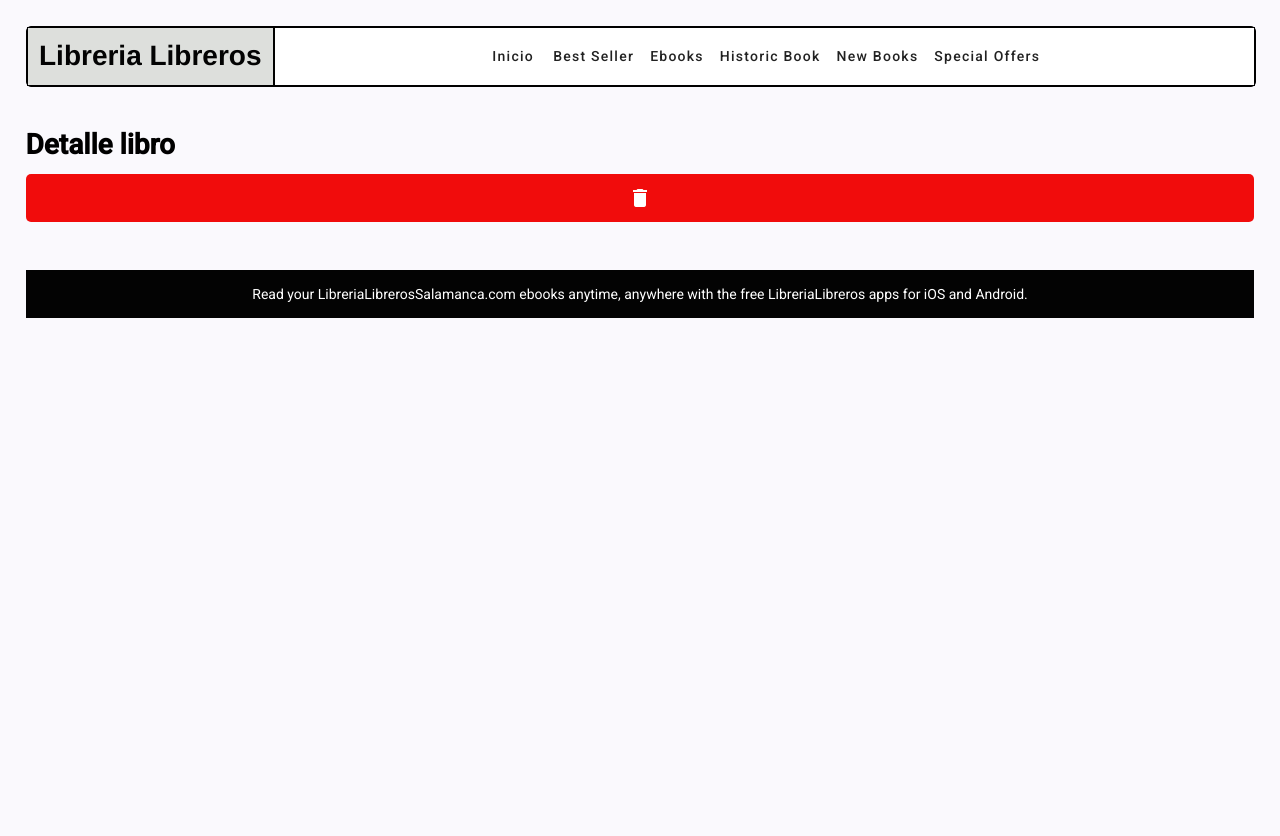
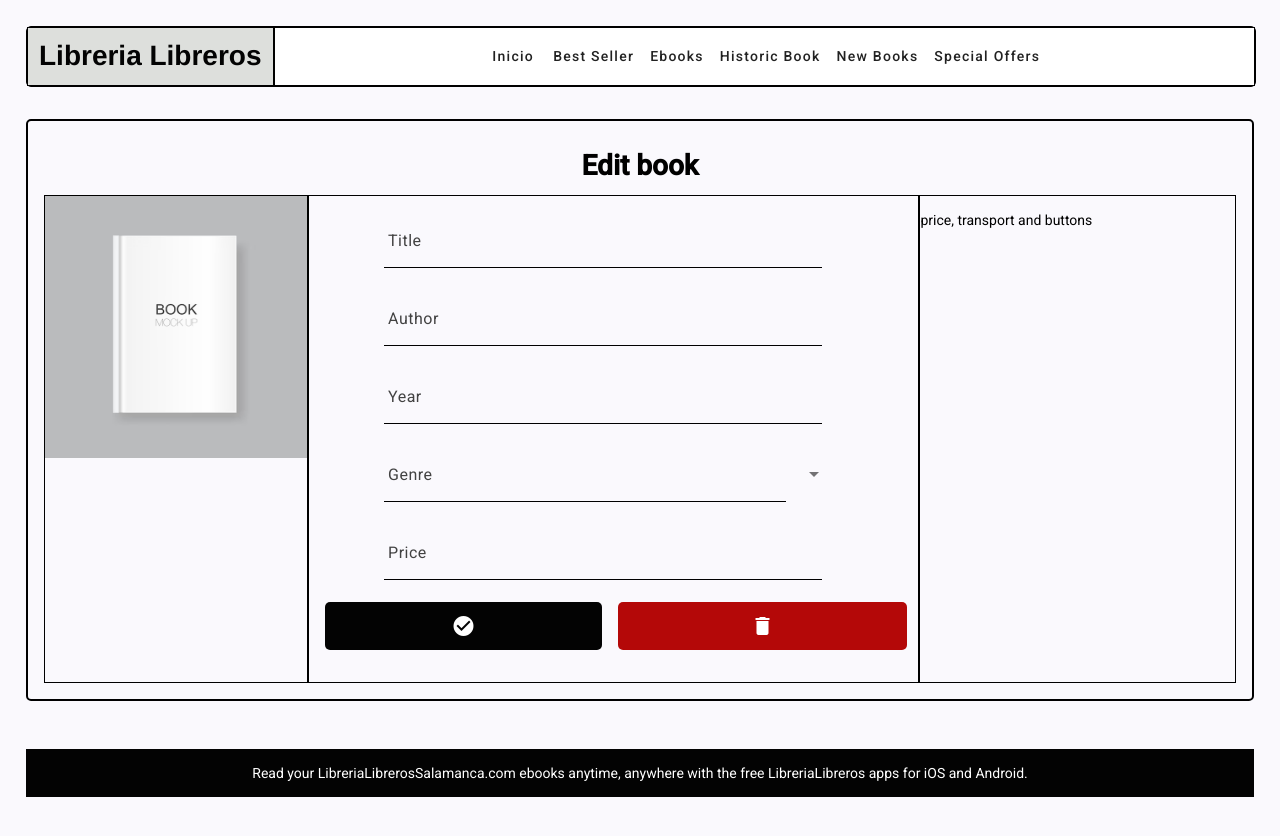
Before and after one commit to oscar1324/APP-BOOK-LIBRARY, an Angular app in the folder app-book-library/: page /Detalle-libro in a window 1280 px wide. Shown: the top 836 px of the page. Before the commit the page ends 800 px from the top, so only its background shows below. Built offline with nearby package versions, Linux system fonts and the light colour scheme.

Commit message:
[ADD] Update form with put HttpRequest

```diff
--- a/app-book-library/src/app/pages/book-detail-component/book-detail-component.css
+++ b/app-book-library/src/app/pages/book-detail-component/book-detail-component.css
@@ -1,10 +1,77 @@
-.container {
-    margin: 3rem 0 3rem 0 ;
+.main {
+    margin: 2rem 0rem 3rem 0rem;
+    border: 2px solid black;
+    padding: 1rem;
+    border-radius: 5px;
 }
 
-.button {
+.container {
+    display: flex;
+    flex-direction: row;
+
+
+}
+
+.box-title {
+    display: flex;
+    justify-content: center;
+    align-items: center;
+    width: 100%;
+    height: auto;
+}
+
+.box-img {
+    border: 1px solid black;
+    width: 25%;
+}
+
+.box-img__img {
+    width: 100%;
+    height: auto;
+
+}
+
+.box-data {
+    border: 1px solid black;
+    width: 55%;
+    height: auto;
+    padding: 1rem;
+}
+
+
+.box__pay {
+    border: 1px solid black;
+    width: 30%;
+    height: auto;
+}
+
+.control {
+    display: flex;
+    flex-direction: row;
+}
+
+.box-button {
+
+    width: 50%;
+    height: 100%;
+
+}
+
+.button__update {
+    width: 96%;
+
+    background-color: var(--color-black);
+    color: var(--color-white);
+    border-radius: 5px;
+    margin-bottom: 1rem;
+    margin-right: 1rem;
+
+}
+
+.button__delete {
     width: 100%;
     background-color: var(--color-red-delete);
     color: var(--color-white);
     border-radius: 5px;
+
 }
--- a/app-book-library/src/app/pages/book-detail-component/book-detail-component.html
+++ b/app-book-library/src/app/pages/book-detail-component/book-detail-component.html
@@ -1,16 +1,41 @@
-<div class="container">
-    <h1>Detalle libro</h1>
-    <div>
-        <p>{{data.id}}</p>
-        <p>{{data.title}}</p>
-        <p>{{data.author}}</p>
-        <p>{{data.genre}}</p>
-        <p>{{data.year}}</p>
-        <p>{{data.price}}</p>
-        <button mat-icon-button class="button" (click)="deleteRequest()">
-            <mat-icon>
-                delete
-            </mat-icon>
-        </button>
+<div class="main">
+    <div class="box-title">
+        <h1 class="title">Edit book</h1>
+    </div>
+    <div class="container">
+        <div class="box-img">
+           <img class="box-img__img" src="assets/img/book_grey.avif">
+        </div>
+        <div class="box-data">
+            <div class="box-data__data">
+
+                <form [formGroup]="updateBookForm" >
+                    <app-form-input formControlName="title" [label]="'Title'" [type]="'text'" [inputValue]="data.title"></app-form-input>
+                    <app-form-input formControlName="author" [label]="'Author'" [type]="'text'" [inputValue]="data.author"></app-form-input>
+                    <app-form-input formControlName="year" [label]="'Year'" [type]="'text'" [inputValue]="data.year"></app-form-input>
+                    <app-form-select formControlName="genre" [label]="'Genre'" [valueSelect]="data.genre"></app-form-select>
+                    <app-form-input formControlName="price" [label]="'Price'" [type]="'text'" [inputValue]="data.price"></app-form-input>
+
+                </form>
+
+            </div>
+            <div class="box-button">
+                <div class="control">
+                    <button mat-icon-button class="button__update" (click)="updateRequest()">
+                        <mat-icon>
+                           check_circle
+                        </mat-icon>
+                    </button>
+                    <button mat-icon-button class="button__delete" (click)="deleteRequest()">
+                        <mat-icon>
+                            delete
+                        </mat-icon>
+                    </button>
+                </div>
+            </div>
+        </div>
+        <div class="box__pay">
+            <p> price, transport and buttons</p>
+        </div>
     </div>
 </div>
--- a/app-book-library/src/app/pages/book-detail-component/book-detail-component.ts
+++ b/app-book-library/src/app/pages/book-detail-component/book-detail-component.ts
@@ -9,10 +9,22 @@ import { MatButtonModule } from '@angular/material/button';
 import { MatIconModule } from '@angular/material/icon';
 import { HttpBookService } from '../../features/services/HttpBookService';
 import { MatSnackBar } from '@angular/material/snack-bar';
+import { FormInput } from '../../shared/forms/form-input/form-input';
+import { FormSelect } from '../../shared/forms/form-select/form-select';
+import { MatSelect } from "@angular/material/select";
+import { FormBuilder } from '@angular/forms';
+import { FormGroup } from '@angular/forms';
+import { Validators } from '@angular/forms';
+import { ChangeDetectorRef } from '@angular/core';
+import { MatInputModule } from '@angular/material/input';
+import { FormControl, ReactiveFormsModule } from '@angular/forms';
+import { MatFormFieldModule } from '@angular/material/form-field';
+import { FormsModule } from '@angular/forms';
+import { error } from 'console';
 
 @Component({
   selector: 'app-book-detail-component',
-  imports: [MatIconButton, MatButtonModule,MatIconModule, CommonModule],
+  imports: [MatFormFieldModule,MatInputModule,ReactiveFormsModule,FormSelect, FormInput, MatIconButton, MatButtonModule, MatIconModule, CommonModule],
   templateUrl: './book-detail-component.html',
   styleUrl: './book-detail-component.css',
 })
@@ -28,14 +40,25 @@ export class BookDetailComponent implements OnInit{
   };
 
   audioPlayer!: HTMLAudioElement;
+  updateBookForm!: FormGroup;
+
 
   constructor(
+    private formBuilder: FormBuilder,
     private router: ActivatedRoute,
     private navegacion: Router,
     private bookService: HttpBookService,
-    private _snackBar: MatSnackBar
+    private _snackBar: MatSnackBar,
+    private cd: ChangeDetectorRef
   ) {
 
+    this.updateBookForm = this.formBuilder.group({
+      title: ['', Validators.required],
+      author: ['', Validators.required],
+      price: ['', Validators.required],
+      year: ['', [Validators.required,  Validators.min(1500)]],
+      genre: ['', Validators.required]
+    })
     this.chargeAudio();
 
   }
@@ -53,7 +76,18 @@ export class BookDetailComponent implements OnInit{
         genre: params['genre'],
         price: params['price']
       }
-    })
+
+      // Damos valores al formulario
+      this.updateBookForm.patchValue({
+        title: this.data.title,
+        author: this.data.author,
+        year: this.data.year,
+        genre: this.data.genre,
+        price: this.data.price
+      });
+
+      this.cd.detectChanges();
+    });
   }
 
   chargeAudio(): void {
@@ -67,6 +101,40 @@ export class BookDetailComponent implements OnInit{
     this.audioPlayer.play().catch( error => {
       console.error('A problem has during playback -> ', error);
     })
+  }
+
+  updateRequest(): void {
+
+    const objeto_json = {
+      title: this.updateBookForm.value.title,
+      author: this.updateBookForm.value.author ,
+      year: this.updateBookForm.value.year,
+      genre: this.updateBookForm.value.genre,
+      price: this.updateBookForm.value.price,
+      id: this.data.id
+    };
+
+    this.bookService.updateBook(objeto_json).subscribe({
+      next: (response) => {
+        console.warn('Se ha realizado la petición de manera exitosa -> ', response.status);
+        this.playbackAduio();
+        this._snackBar.open('The book has been update!','Close',{
+          duration: 3000,
+          horizontalPosition: 'center',
+          verticalPosition: 'top'
+        });
+
+        this.navegacion.navigate(['/Libreria-Salamanca']).then(()  => window.location.reload());
+
+      },
+      error: (err) => {
+        console.log('Error durante la peticion Http post -> ', err);
+      }
+    })
+
+    console.warn(objeto_json);
+
+
   }
 
   deleteRequest(): void {
@@ -87,20 +155,12 @@ export class BookDetailComponent implements OnInit{
             this.navegacion.navigate(['/Libreria-Salamanca']);
           },2000);
 
-
-
-
-
-
         }
-
       },
       error: (err)=> {
 
         console.log("Problemas durante la eliminación -> " , err);
-
       }
     })
   }
-
 }
--- a/app-book-library/src/app/shared/Dialogs/new-register-book-component/new-register-book-component.ts
+++ b/app-book-library/src/app/shared/Dialogs/new-register-book-component/new-register-book-component.ts
@@ -42,6 +42,7 @@ export class NewBookComponent {
       genre: ['', Validators.required]
     })
     this.chargeAudio();
+    console.warn('*******************************' , this.registerBookForm.get('author')?.disabled);
   }
 
 
--- a/app-book-library/src/app/shared/forms/form-input/form-input.html
+++ b/app-book-library/src/app/shared/forms/form-input/form-input.html
@@ -4,7 +4,7 @@
         [type]="type"
         [(ngModel)]="inputValue"
         [placeholder]="placeholder"
-
+        [disabled]="IsDisabled"
         (input)="onChange($event.target.value)"
         (blur)="onTouched()">
 </mat-form-field>
--- a/app-book-library/src/app/shared/forms/form-input/form-input.ts
+++ b/app-book-library/src/app/shared/forms/form-input/form-input.ts
@@ -1,5 +1,5 @@
 import { CommonModule } from '@angular/common';
-import { Component, Input, forwardRef } from '@angular/core';
+import { Component, Input, forwardRef, OnChanges, SimpleChanges } from '@angular/core';
 import { MatInputModule } from '@angular/material/input';
 import { FormControl, ReactiveFormsModule } from '@angular/forms';
 import { MatFormFieldModule } from '@angular/material/form-field';
@@ -22,15 +22,25 @@ import { NG_VALUE_ACCESSOR, ControlValueAccessor } from '@angular/forms';
     multi: true
   }]
 })
-export class FormInput implements ControlValueAccessor{
+export class FormInput implements ControlValueAccessor, OnChanges{
 
 
   @Input() label!: string;
   @Input() control!: FormControl;
   @Input() type!: string;
   @Input() placeholder!: string;
+  @Input() inputValue!: any;
+  IsDisabled: boolean = false;
 
-  inputValue: any = "";
+  constructor() {
+    console.warn('The input value is -> ' , this.inputValue);
+  }
+
+  ngOnChanges(changes: SimpleChanges): void {
+    if (changes['inputValue'] && !changes['inputValue'].firstChange) {
+      this.inputValue = changes['inputValue'].currentValue;
+    }
+  }
 
 
   onChange = (valor: any) => {};
@@ -48,4 +58,8 @@ export class FormInput implements ControlValueAccessor{
     this.onTouched = fn;
   }
 
+  setDisabledState?(isDisabled: boolean): void {
+      this.IsDisabled = isDisabled;
+  }
+
 }
--- a/app-book-library/src/app/shared/forms/form-select/form-select.ts
+++ b/app-book-library/src/app/shared/forms/form-select/form-select.ts
@@ -30,7 +30,7 @@ export class FormSelect implements ControlValueAccessor{
     { valor:'self-help', nombre: 'self-help'},
     { valor:'Romantic novel', nombre: 'Romantic novel'}
   ]
-  valueSelect: string ="";
+  @Input() valueSelect: string ="";
 
   onChange = (value: any) => {};
   onTouched = () => {};
--- a/app-book-library/src/styles.css
+++ b/app-book-library/src/styles.css
@@ -9,9 +9,10 @@
     --color-green-button: rgb(36,129,36);
     --color-price: rgb(9, 173, 9);
     --color-black: rgb(3,3,3);
+    --color-update: rgb(92, 134, 226);
     --color-grey-white: rgb(66, 66, 66);
     --color-grey-white2: rgb(116, 116, 116);
-    --color-red-delete: rgb(241, 12, 12);
+    --color-red-delete: rgb(180, 8, 8);
 }
 
 html, body { height: 100%; }
```
Also changed, not shown: app-book-library/src/app/features/services/HttpBookService.ts (+8 -2 lines), app-book-library/src/app/shared/components/best-seller-component/best-seller-component.ts (+15 -2 lines).
